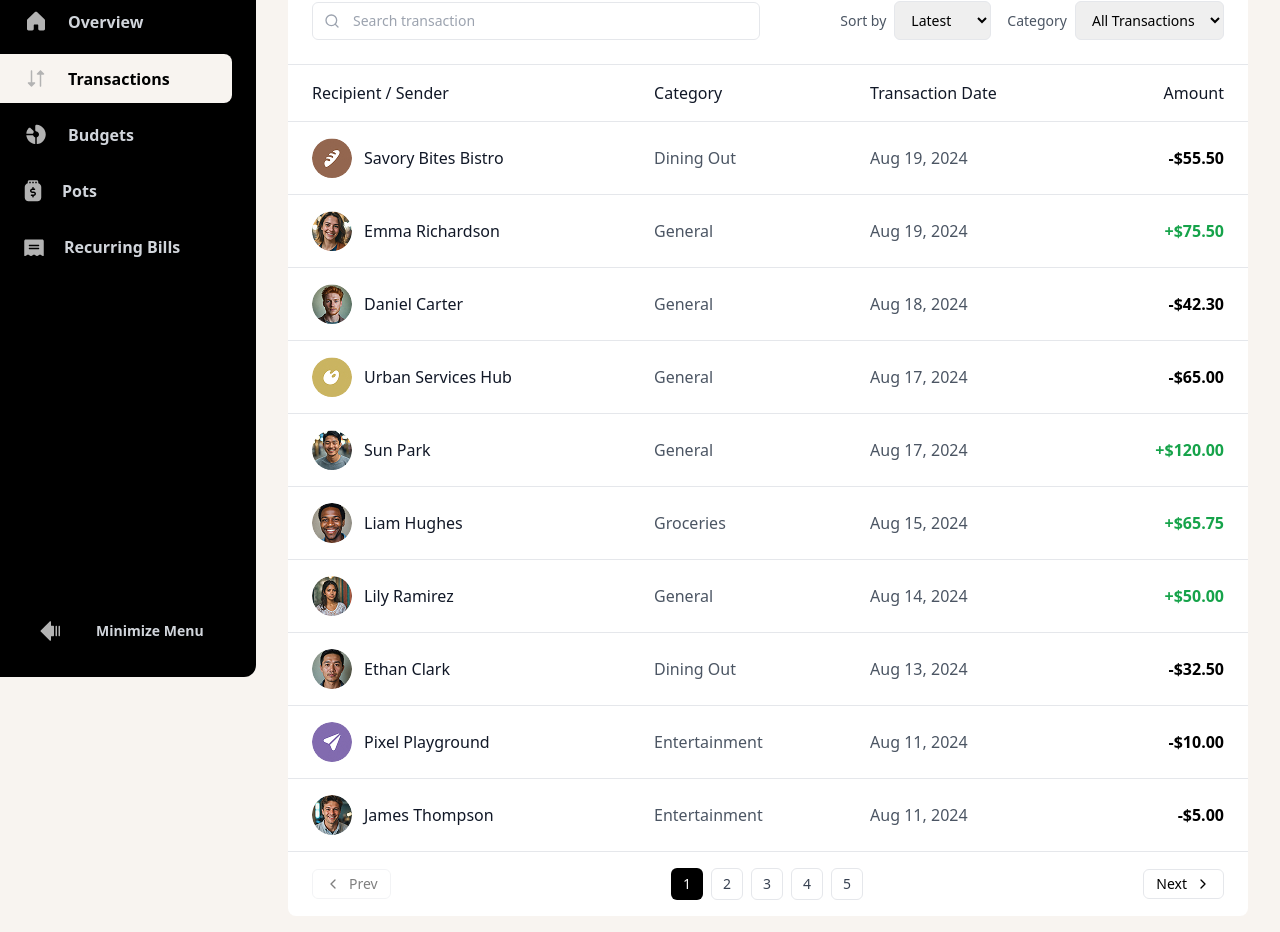
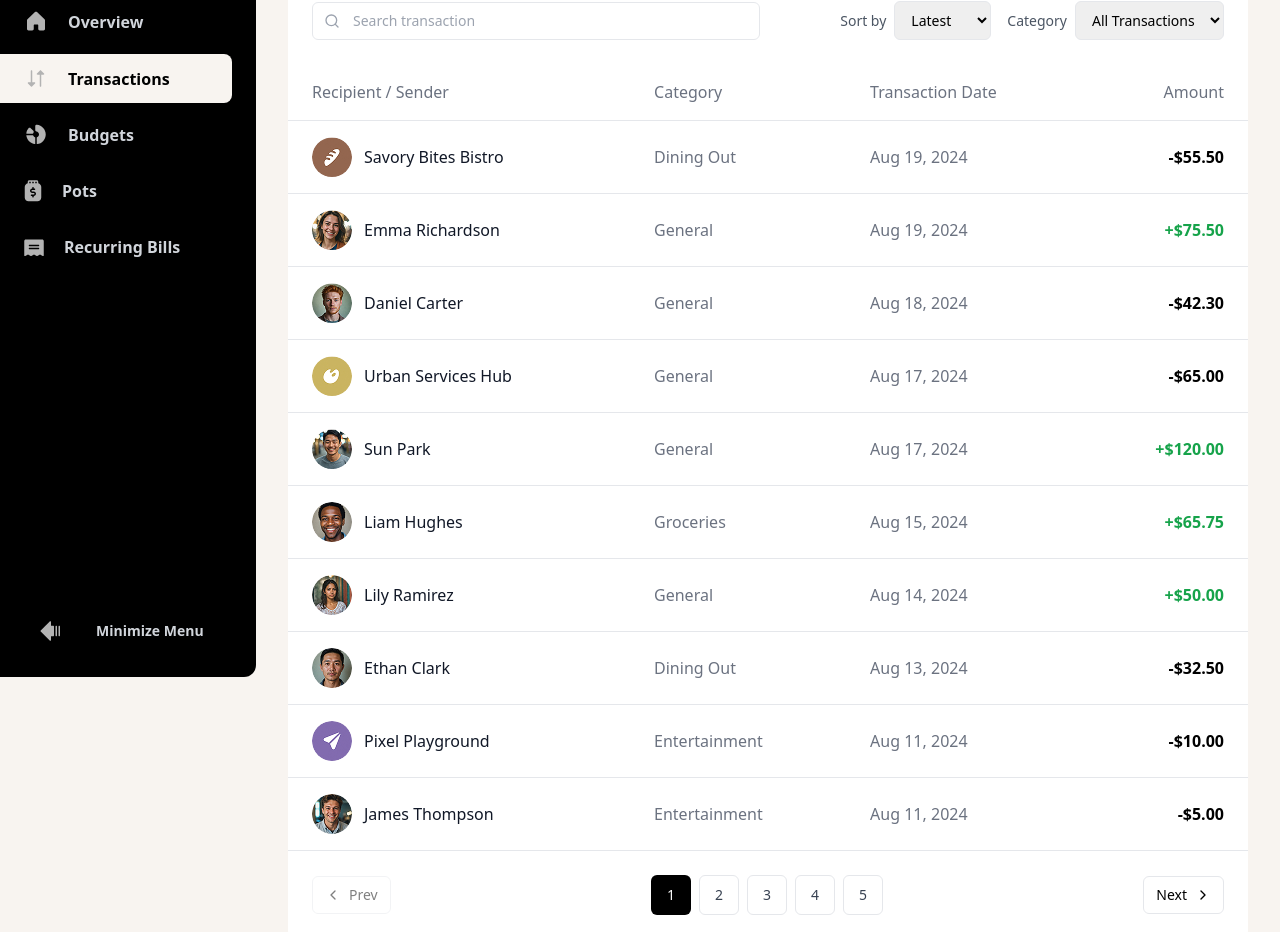
Before and after one commit to devwande/thriftly, a React (Vite) app: page /transaction in a window 1280 px wide. Shown: the part 123-1055 px from the top of the page. Built offline with nearby package versions, Linux system fonts and the light colour scheme.

Commit message:
minor UI fixes

```diff
--- a/src/pages/Transactions.tsx
+++ b/src/pages/Transactions.tsx
@@ -113,7 +113,7 @@ const Transactions = () => {
           </h1>
 
           <div className="bg-white rounded-lg overflow-hidden">
-            <div className="p-6 border-b">
+            <div className="p-6">
               <div className="flex flex-col md:flex-row gap-4 items-center justify-between">
                 <div className="relative flex-1 max-w-md">
                   <Search className="absolute left-3 top-1/2 transform -translate-y-1/2 text-gray-400 h-4 w-4" />
@@ -163,21 +163,20 @@ const Transactions = () => {
               </div>
             </div>
 
-            {/* Transactions Table */}
             <div className="overflow-x-auto">
               <table className="w-full">
                 <thead className="border-b">
                   <tr>
-                    <th className="text-left py-4 px-6 font-medium text-gray-900">
+                    <th className="text-left py-4 px-6 font-medium text-gray-500">
                       Recipient / Sender
                     </th>
-                    <th className="text-left py-4 px-6 font-medium text-gray-900">
+                    <th className="text-left py-4 px-6 font-medium text-gray-500">
                       Category
                     </th>
-                    <th className="text-left py-4 px-6 font-medium text-gray-900">
+                    <th className="text-left py-4 px-6 font-medium text-gray-500">
                       Transaction Date
                     </th>
-                    <th className="text-right py-4 px-6 font-medium text-gray-900">
+                    <th className="text-right py-4 px-6 font-medium text-gray-500">
                       Amount
                     </th>
                   </tr>
@@ -200,12 +199,12 @@ const Transactions = () => {
                         </div>
                       </td>
                       <td className="py-4 px-6">
-                        <span className="text-gray-600">
+                        <span className="text-gray-500">
                           {transaction.category}
                         </span>
                       </td>
                       <td className="py-4 px-6">
-                        <span className="text-gray-600">
+                        <span className="text-gray-500">
                           {formatDate(transaction.date)}
                         </span>
                       </td>
@@ -227,11 +226,11 @@ const Transactions = () => {
               </table>
             </div>
             {/* Pagination */}
-            <div className="flex items-center justify-between px-6 py-4 border-t">
+            <div className="flex items-center justify-between px-6 py-6 border-t">
               <button
                 onClick={() => setCurrentPage((prev) => Math.max(prev - 1, 1))}
                 disabled={currentPage === 1}
-                className={`flex items-center gap-2 px-3 py-1 border rounded-md text-sm ${
+                className={`flex items-center gap-2 px-3 py-2 border rounded-md text-sm ${
                   currentPage === 1
                     ? "opacity-50 cursor-not-allowed"
                     : "hover:bg-gray-100"
@@ -248,7 +247,7 @@ const Transactions = () => {
                     <button
                       key={pageNum}
                       onClick={() => setCurrentPage(pageNum)}
-                      className={`w-8 h-8 flex items-center justify-center rounded-md text-sm ${
+                      className={`w-10 h-10 flex items-center justify-center rounded-md text-sm ${
                         currentPage === pageNum
                           ? "bg-black text-white"
                           : "border hover:bg-gray-100 text-gray-700"
@@ -280,7 +279,7 @@ const Transactions = () => {
                   setCurrentPage((prev) => Math.min(prev + 1, totalPages))
                 }
                 disabled={currentPage === totalPages}
-                className={`flex items-center gap-2 px-3 py-1 border rounded-md text-sm ${
+                className={`flex items-center gap-2 px-3 py-2 border rounded-md text-sm ${
                   currentPage === totalPages
                     ? "opacity-50 cursor-not-allowed"
                     : "hover:bg-gray-100"
```
